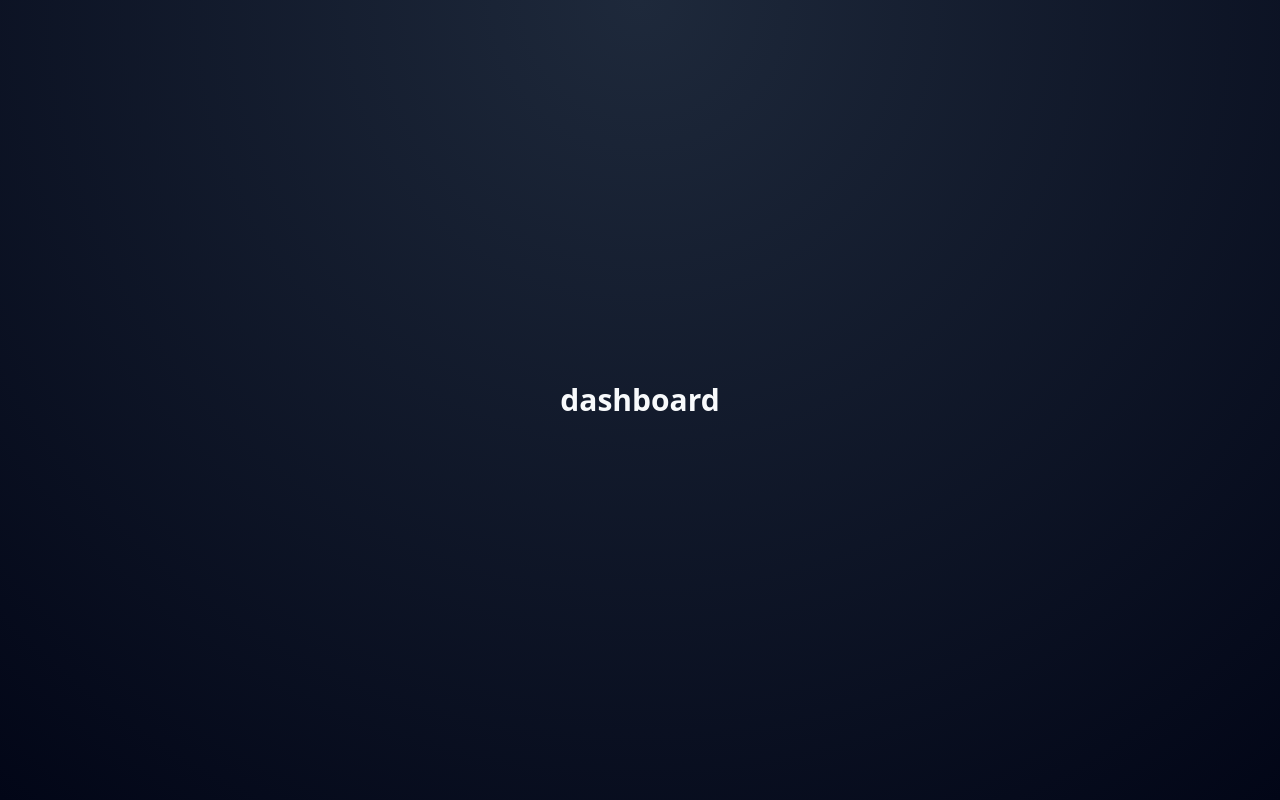
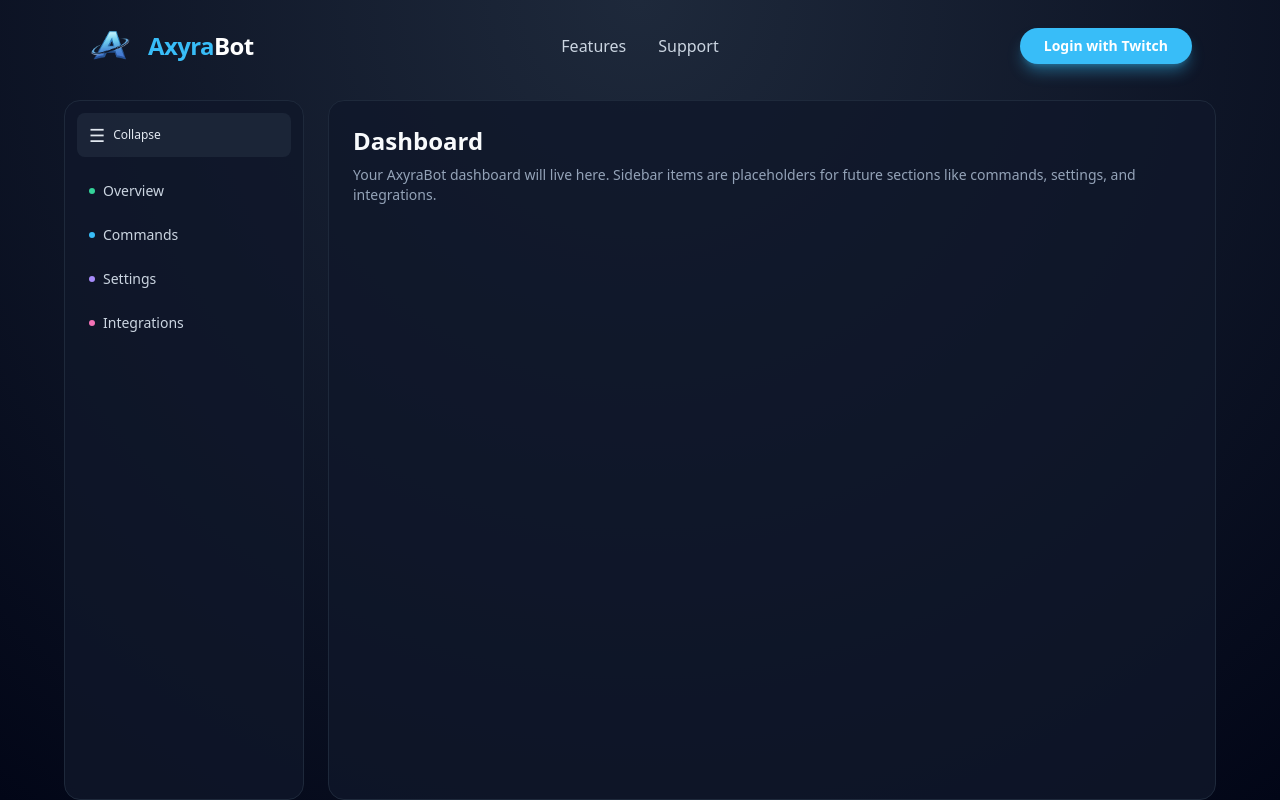
Before and after one commit to nopopcorn12312/AxyraBot, a Next.js app in the folder frontend/: page /dashboard in a window 1280 px wide. Built offline with nearby package versions, Linux system fonts and the light colour scheme; no server answers.

Commit message:
Added items onto dashboard page

```diff
--- a/frontend/app/dashboard/page.tsx
+++ b/frontend/app/dashboard/page.tsx
@@ -1,24 +1,157 @@
 "use client";
 
-import { useEffect } from "react";
+import Image from "next/image";
+import AxyraBotPFP from "../images/AxyraBotPFP.png";
+import { useEffect, useRef, useState } from "react";
+
+const backendUrl = process.env.NEXT_PUBLIC_BACKEND_URL ?? "https://your-backend.onrender.com";
+const frontendUrl = process.env.NEXT_PUBLIC_FRONTEND_URL;
 
 export default function DashboardPage() {
+  const [isLoggedIn, setIsLoggedIn] = useState(false);
+  const [avatarUrl, setAvatarUrl] = useState<string | null>(null);
+  const [menuOpen, setMenuOpen] = useState(false);
+  const [sidebarOpen, setSidebarOpen] = useState(true);
+  const menuRef = useRef<HTMLDivElement | null>(null);
+
   useEffect(() => {
     if (typeof window === "undefined") return;
-    const params = new URLSearchParams(window.location.search);
-    const login = params.get("login");
-    const avatar = params.get("avatar");
-    if (login) {
-      window.localStorage.setItem("axyra.login", "1");
+    const stored = window.localStorage.getItem("axyra.login");
+    if (stored === "1") {
+      setIsLoggedIn(true);
     }
-    if (avatar) {
-      window.localStorage.setItem("axyra.avatar", avatar);
+    const storedAvatar = window.localStorage.getItem("axyra.avatar");
+    if (storedAvatar) {
+      setAvatarUrl(storedAvatar);
     }
   }, []);
 
+  useEffect(() => {
+    if (!menuOpen) return;
+    function handleClickOutside(event: MouseEvent) {
+      if (menuRef.current && !menuRef.current.contains(event.target as Node)) {
+        setMenuOpen(false);
+      }
+    }
+    document.addEventListener("mousedown", handleClickOutside);
+    return () => {
+      document.removeEventListener("mousedown", handleClickOutside);
+    };
+  }, [menuOpen]);
+
+  const handleLogout = () => {
+    if (typeof window !== "undefined") {
+      window.localStorage.removeItem("axyra.login");
+      window.localStorage.removeItem("axyra.avatar");
+    }
+    setIsLoggedIn(false);
+    setAvatarUrl(null);
+    setMenuOpen(false);
+  };
+
+  const redirectTarget = frontendUrl ? `${frontendUrl}` : "";
+  const connectUrl = redirectTarget
+    ? `${backendUrl}/auth/start?redirect=${encodeURIComponent(redirectTarget)}`
+    : `${backendUrl}/auth/start`;
+
+  const primaryHref = isLoggedIn ? "/dashboard" : connectUrl;
+  const primaryLabel = isLoggedIn ? "Dashboard" : "Login with Twitch";
+
   return (
-    <main className="min-h-screen flex items-center justify-center bg-[radial-gradient(circle_at_top,_#1e293b,_#020617)]">
-      <h1 className="text-3xl font-semibold text-slate-50">dashboard</h1>
+    <main className="min-h-screen flex flex-col px-4 bg-[radial-gradient(circle_at_top,_#1e293b,_#020617)]">
+      <header className="w-full max-w-6xl mx-auto mt-6 flex items-center px-6">
+        <div className="flex items-center gap-4 flex-1">
+          <Image
+            src={AxyraBotPFP}
+            alt="AxyraBot profile picture"
+            width={44}
+            height={44}
+            className="rounded-2xl"
+          />
+          <div className="text-2xl font-semibold tracking-tight">
+            <span className="text-accent">Axyra</span>
+            <span className="text-white">Bot</span>
+          </div>
+        </div>
+        <nav className="flex items-center justify-center gap-8 text-base text-slate-300">
+          <button className="transition hover:text-white">Features</button>
+          <button className="transition hover:text-white">Support</button>
+        </nav>
+        <div ref={menuRef} className="relative flex items-center justify-end flex-1 gap-3">
+          <a
+            href={primaryHref}
+            className="inline-flex items-center justify-center rounded-full bg-accent px-6 py-2 text-sm font-semibold text-white shadow-lg shadow-sky-400/40 transition hover:bg-sky-500"
+          >
+            {primaryLabel}
+          </a>
+          {isLoggedIn && avatarUrl && (
+            <button
+              type="button"
+              onClick={() => setMenuOpen((open) => !open)}
+              className="relative flex items-center focus:outline-none"
+            >
+              <Image
+                src={avatarUrl}
+                alt="Twitch profile picture"
+                width={36}
+                height={36}
+                className="rounded-full border border-slate-700"
+              />
+            </button>
+          )}
+          {isLoggedIn && menuOpen && (
+            <div className="absolute right-0 top-full mt-2 w-36 rounded-lg border border-slate-700 bg-slate-900/95 py-2 shadow-lg">
+              <button
+                type="button"
+                onClick={handleLogout}
+                className="w-full px-4 py-2 text-sm text-left text-slate-200 hover:bg-slate-800"
+              >
+                Log out
+              </button>
+            </div>
+          )}
+        </div>
+      </header>
+
+      <div className="flex-1 flex w-full max-w-6xl mx-auto mt-8 gap-6">
+        <div
+          className={`${sidebarOpen ? "w-60" : "w-16"} flex flex-col rounded-2xl border border-slate-800 bg-slate-900/80 p-3 transition-all duration-200`}
+        >
+          <button
+            type="button"
+            onClick={() => setSidebarOpen((open) => !open)}
+            className="mb-4 flex items-center gap-2 rounded-lg bg-slate-800/80 px-3 py-2 text-xs font-medium text-slate-200 hover:bg-slate-700"
+          >
+            <span className="text-lg">☰</span>
+            {sidebarOpen && <span>Collapse</span>}
+          </button>
+          <nav className="flex flex-col gap-2 text-sm text-slate-300">
+            <button className="flex items-center gap-2 rounded-lg px-3 py-2 hover:bg-slate-800 text-left">
+              <span className="h-1.5 w-1.5 rounded-full bg-emerald-400" />
+              {sidebarOpen && <span>Overview</span>}
+            </button>
+            <button className="flex items-center gap-2 rounded-lg px-3 py-2 hover:bg-slate-800 text-left">
+              <span className="h-1.5 w-1.5 rounded-full bg-sky-400" />
+              {sidebarOpen && <span>Commands</span>}
+            </button>
+            <button className="flex items-center gap-2 rounded-lg px-3 py-2 hover:bg-slate-800 text-left">
+              <span className="h-1.5 w-1.5 rounded-full bg-violet-400" />
+              {sidebarOpen && <span>Settings</span>}
+            </button>
+            <button className="flex items-center gap-2 rounded-lg px-3 py-2 hover:bg-slate-800 text-left">
+              <span className="h-1.5 w-1.5 rounded-full bg-pink-400" />
+              {sidebarOpen && <span>Integrations</span>}
+            </button>
+          </nav>
+        </div>
+        <div className="flex-1 rounded-2xl border border-slate-800 bg-slate-900/80 p-6 text-slate-50">
+          <h1 className="text-2xl font-semibold mb-2">Dashboard</h1>
+          <p className="text-sm text-slate-400">
+            Your AxyraBot dashboard will live here. Sidebar items are placeholders
+            for future sections like commands, settings, and integrations.
+          </p>
+        </div>
+      </div>
     </main>
   );
 }
```
